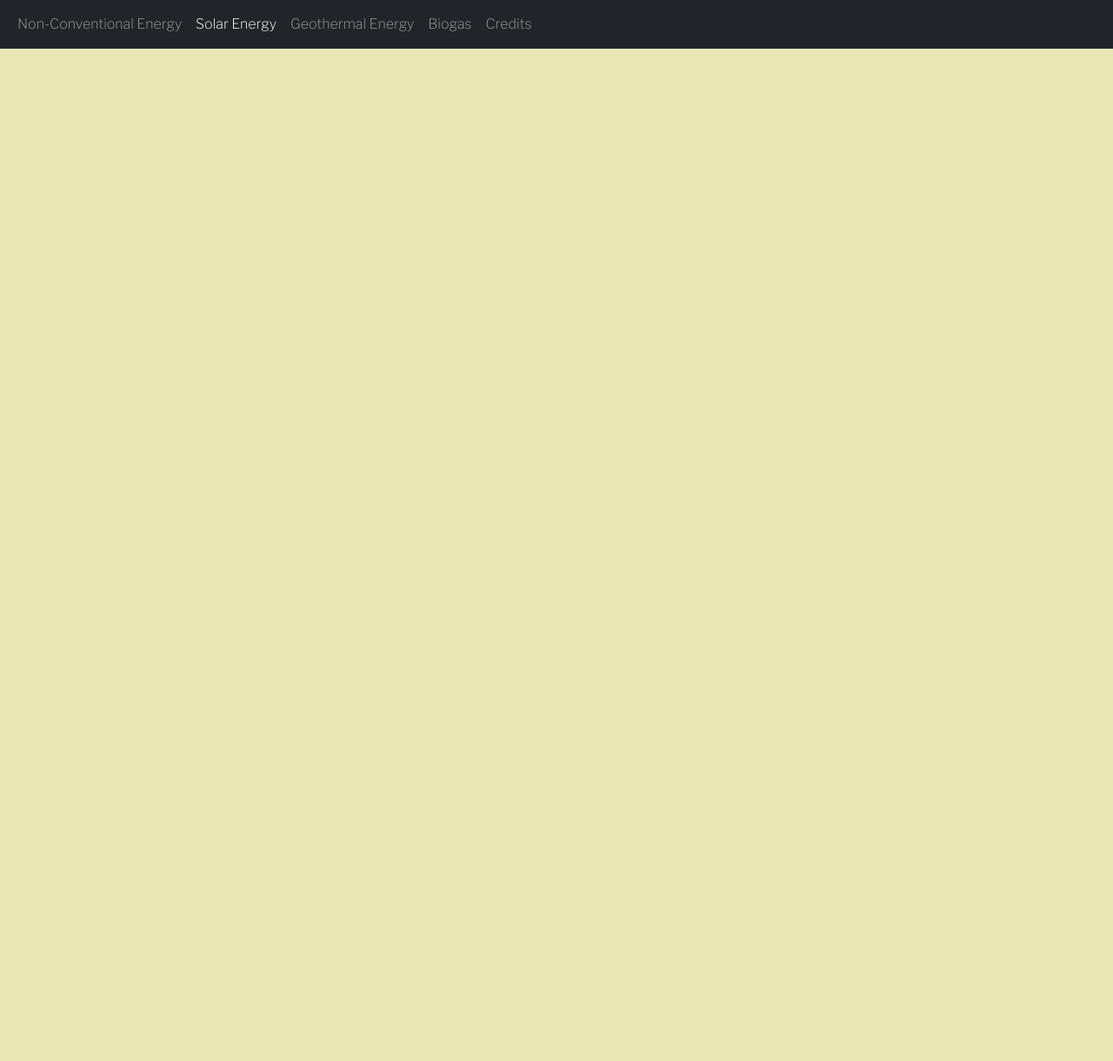
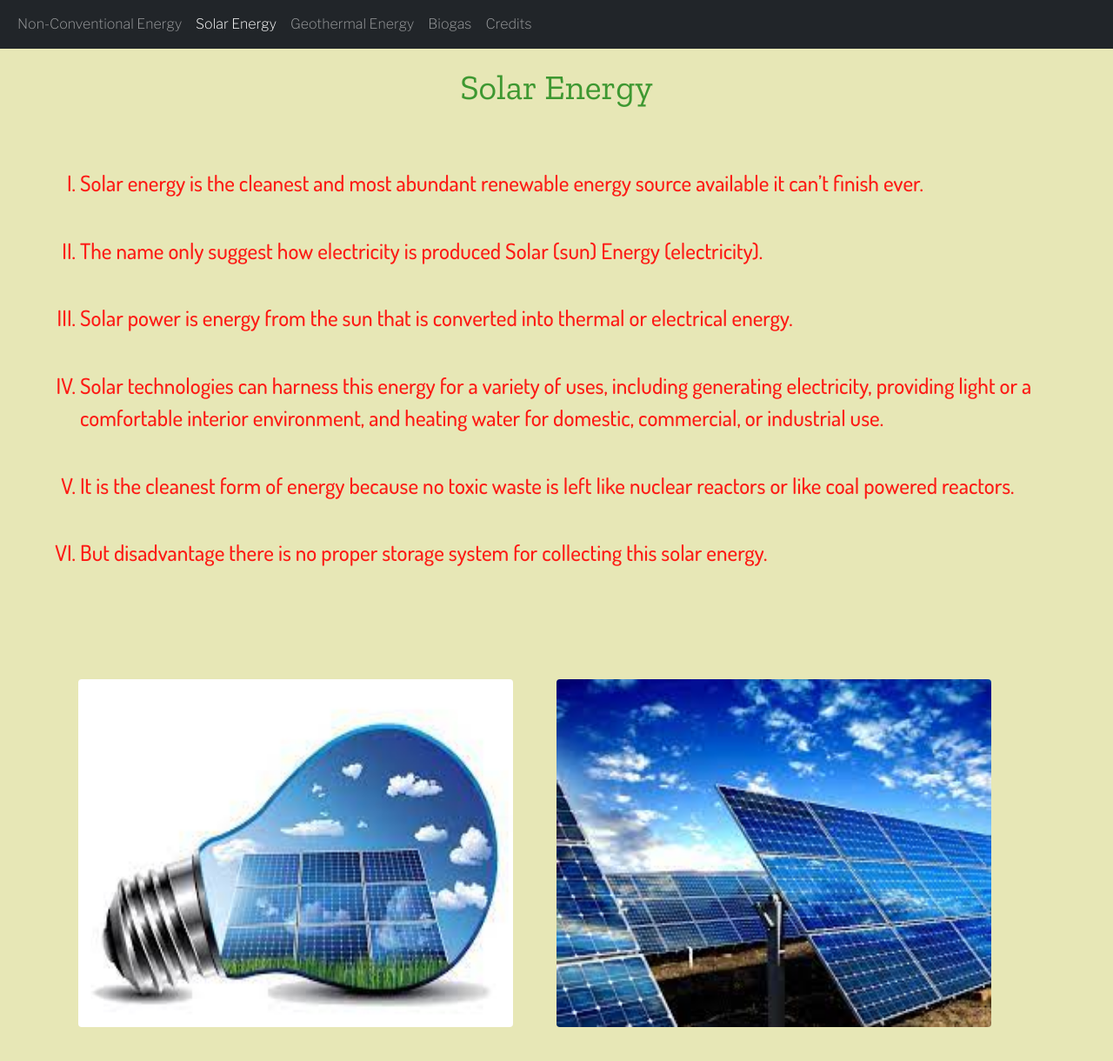
Before and after one commit to NamanBhat3/Class-VIII-C-Geography-Project, a plain HTML site: page solarenergy.html in a window 1280 px wide. Shown: the whole page at 87% size. Drawn offline with nearby package versions, Linux system fonts and the light colour scheme.

Commit message:
Initial Commit

```diff
--- a/css/biogas.css
+++ b/css/biogas.css
@@ -2,7 +2,7 @@
 @import url('https://fonts.googleapis.com/css2?family=Libre+Franklin:wght@200&family=Zilla+Slab&display=swap');
 @import url('https://fonts.googleapis.com/css2?family=Dosis:wght@500&display=swap');
 .Heading{
-  color: rgba(128, 0, 0, 0.74);
+  color: rgba(0, 0, 187, 0.774);
   justify-content: center;
   align-items: center;
   display: flex;
@@ -35,7 +35,7 @@ nav::after
     content: '';
     background-color: lightgreen;
     position: absolute;
-    opacity: 0.4;
+    opacity: 0.5;
     top: 0px;
     left: 0px;
     width: 100vw;
--- a/css/credits.css
+++ b/css/credits.css
@@ -17,7 +17,7 @@
   padding-left: 60px;
   padding-right: 60px;
   font-family: 'Dosis', sans-serif;
-  color: rgba(255, 0, 0, 0.89);
+  color: rgba(255, 0, 0, 0.658);
   font-size: 33px;
 }
 
@@ -33,7 +33,7 @@ body{
 nav::after
 {
     content: '';
-    background-color: crimson;
+    background-color: rgba(220, 20, 60, 0.74);
     position: absolute;
     opacity: 0.2;
     top: 0px;
--- a/css/geothermal.css
+++ b/css/geothermal.css
@@ -8,6 +8,7 @@
   display: flex;
   margin: 20px;
   font-family: 'Zilla Slab', serif;
+  /* font-weight: 600; */
 }
 .text{
   display: flex;
@@ -33,7 +34,7 @@ a {
     padding-left: 50px;
     padding-bottom: 40px;
     margin-top: 30px;
-    margin-bottom: 94px;
+    margin-bottom: 50px;
 }
 
 body{
@@ -69,9 +70,8 @@ body{
 
 .img2 img {
     padding-left: 50px;
-    padding-bottom: 40px;
-    margin-top: 10px;
-    margin-bottom: 40px;
+    padding-bottom: 10px;
+    margin-bottom: 10px;
 }
 
 .text ol li {
@@ -89,6 +89,6 @@ nav::after
     top: 0px;
     left: 0px;
     width: 100vw;
-    height: 2300px;
+    height: 2200px;
     z-index: -1;
 }
--- a/css/non-conventional.css
+++ b/css/non-conventional.css
@@ -2,7 +2,7 @@
 @import url('https://fonts.googleapis.com/css2?family=Libre+Franklin:wght@200&family=Zilla+Slab&display=swap');
 @import url('https://fonts.googleapis.com/css2?family=Dosis:wght@500&display=swap');
 .Heading{
-  color: rgba(128, 0, 0, 0.74);
+  color: rgba(151, 5, 5, 0.863);
   justify-content: center;
   align-items: center;
   display: flex;
@@ -35,7 +35,7 @@ nav::after
     content: '';
     background-color: rgb(105, 192, 247);
     position: absolute;
-    opacity: 0.2;
+    opacity: 0.3;
     top: 0px;
     left: 0px;
     width: 100vw;
--- a/css/solarenergy.css
+++ b/css/solarenergy.css
@@ -2,7 +2,7 @@
 @import url('https://fonts.googleapis.com/css2?family=Libre+Franklin:wght@200&family=Zilla+Slab&display=swap');
 @import url('https://fonts.googleapis.com/css2?family=Dosis:wght@500&display=swap');
 .Heading{
-  color: rgba(128, 0, 0, 0.74);
+  color: rgba(3, 124, 3, 0.74);
   justify-content: center;
   align-items: center;
   display: flex;
@@ -16,9 +16,40 @@
   align-items: center;
   padding-left: 60px;
   padding-right: 60px;
+  flex-direction: column;
   font-family: 'Dosis', sans-serif;
   color: rgba(255, 0, 0, 0.89);
   font-size: 23px;
+}
+.text ol li {
+  margin-top: 40px;
+  margin-bottom: 40px;
+  font-size: 25px;
+}
+
+#img2 {
+  align-items: center;
+  justify-content: center;
+  width: 500px;
+  height: 400px;
+}
+
+.img {
+  display: flex;
+  align-items: center;
+  justify-content: center;
+  margin-top: 70px;
+}
+
+.img img {
+  margin-right: 50px;
+}
+
+#img1 {
+align-items: center;
+justify-content: center;
+width: 500px;
+height: 400px;
 }
 
 a {
--- a/solarenergy.html
+++ b/solarenergy.html
@@ -35,8 +35,22 @@
           </div>
         </div>
       </nav>
-      <div class = "Heading"></div>
-      <div class = "text"></div>
+      <div class = "Heading"><h1>Solar Energy</h1></div>
+      <div class = "text">
+        <ol type = "I">
+        <li>Solar energy is the cleanest and most abundant renewable energy source available it can’t finish ever.</li>
+        <li> The name only suggest how electricity is produced Solar (sun) Energy (electricity).</li>
+        <li>Solar power is energy from the sun that is converted into thermal or electrical energy.</li>
+        <li> Solar technologies can harness this energy for a variety of uses, including generating electricity, providing light or a comfortable interior environment, and heating water for domestic, commercial, or industrial use.</li>
+        <li> It is the cleanest form of energy because no toxic waste is left like nuclear reactors or like coal powered reactors.</li>
+        <li> But disadvantage there is no proper storage system for collecting this solar energy.</li>
+      </ol>
+       </div>
+       <div class="img">
+        <img src="img/Img(6).jpeg" class="rounded float-start" alt="..." id = "img1">
+        <img src="img/Img(7).jpeg" class="rounded float-start" alt="..." id = "img2">
+      </div>
+
       <script src="https://cdn.jsdelivr.net/npm/bootstrap@5.1.3/dist/js/bootstrap.bundle.min.js" integrity="sha384-ka7Sk0Gln4gmtz2MlQnikT1wXgYsOg+OMhuP+IlRH9sENBO0LRn5q+8nbTov4+1p" crossorigin="anonymous"></script>
 </body>
 </html>
```
Also changed, not shown: biogas.html (+1 -0 lines), credits.html (+1 -1 lines), non-conventional.html (+1 -1 lines).
